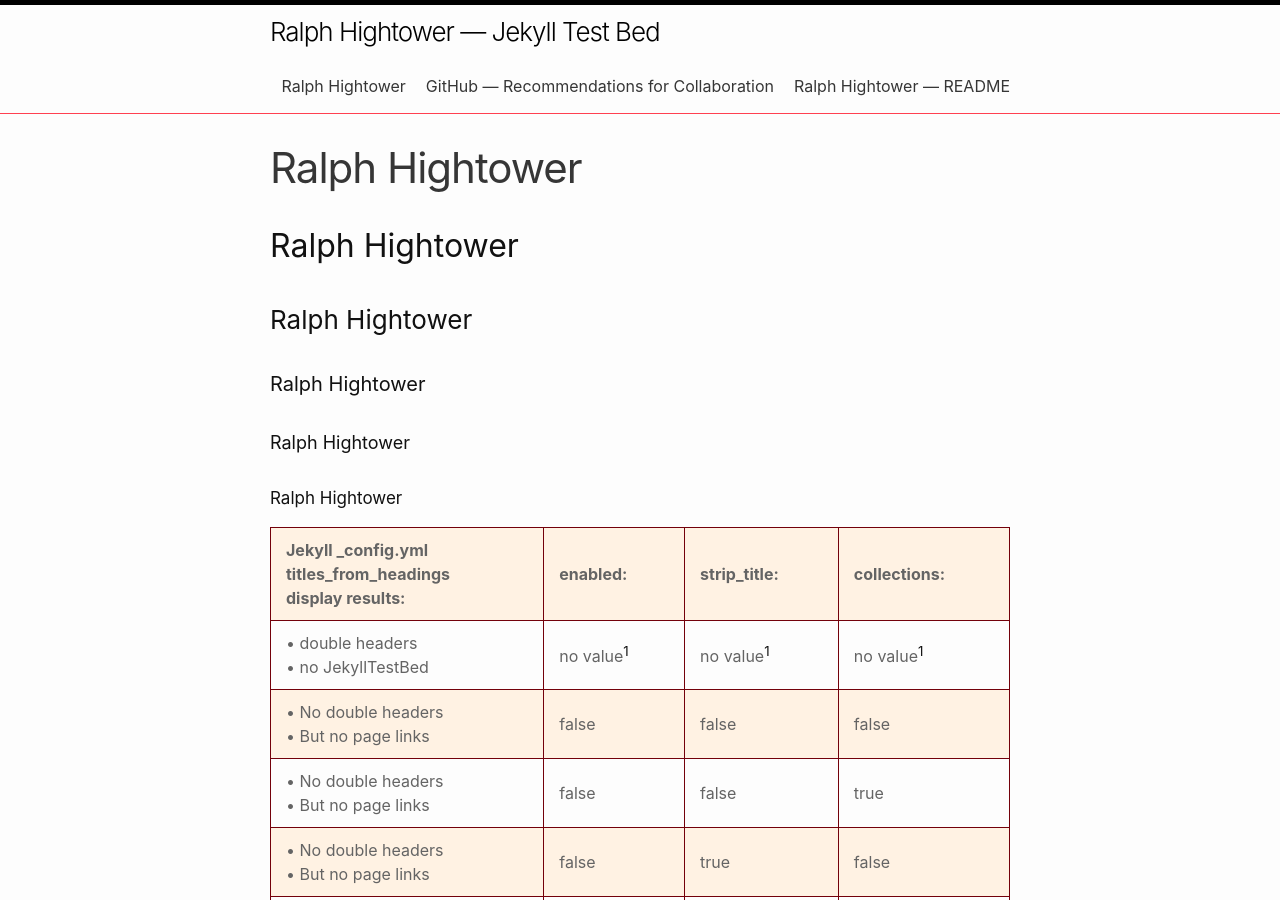
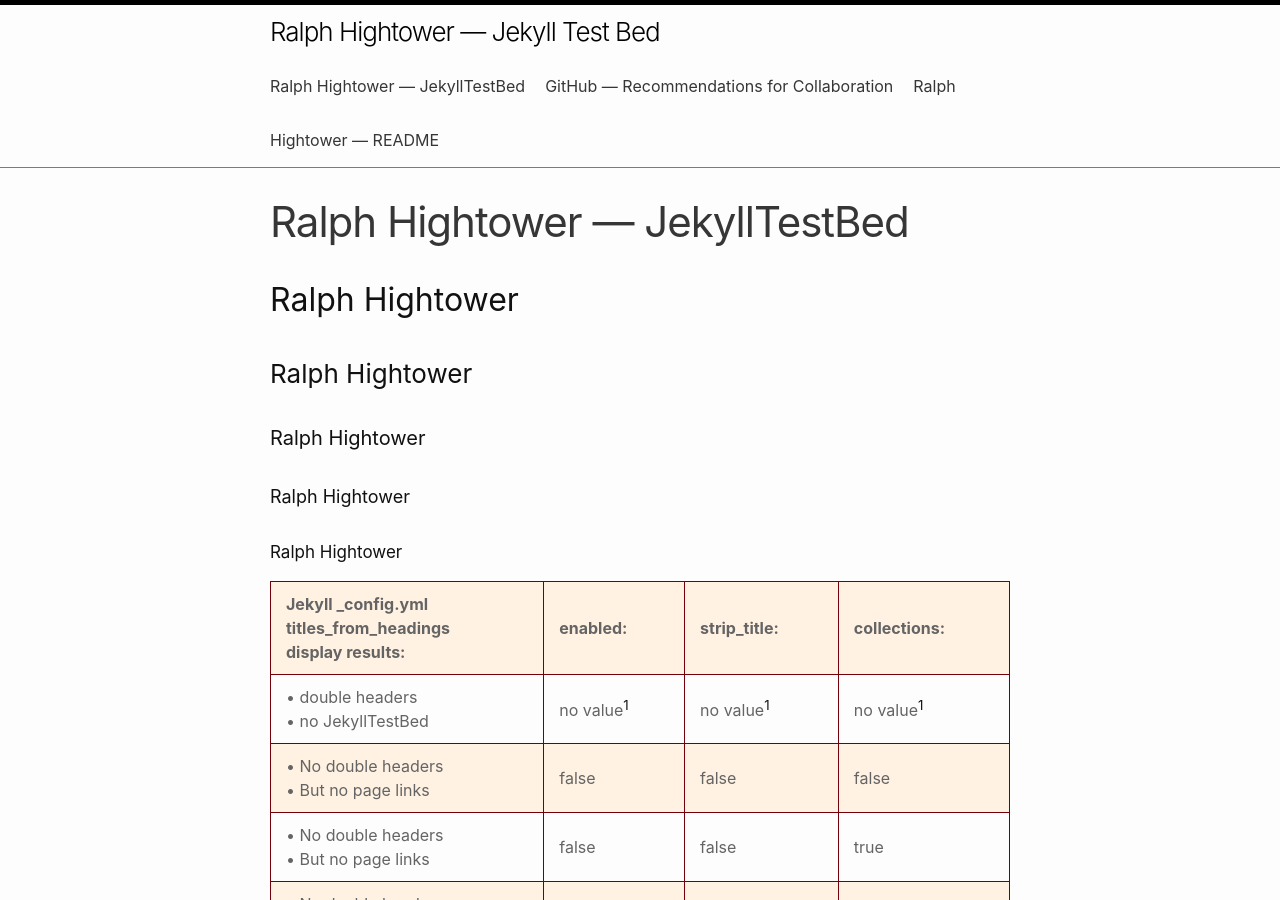
Before and after one commit to RalphHightower/JekyllTestBed, a Jekyll site: the page built from JekyllTitleHeadings.md, in a window 1280 px wide and 900 px high. Built offline with Jekyll 4.4.1, drawn with Linux system fonts in a browser that asks for light colours; our own code applies the rules of GitHub Pages for plain Markdown files.

Commit message:
[docs](web): Update JekyllTitleHeadings(differentiate headers)

```diff
--- a/JekyllTitleHeadings.md
+++ b/JekyllTitleHeadings.md
@@ -1,4 +1,4 @@
-# [Ralph Hightower](https://ralphhightower.github.io/)
+# [Ralph Hightower](https://ralphhightower.github.io/) — JekyllTestBed
 
 ## [Ralph Hightower](https://ralphhightower.github.io/)
 
```
